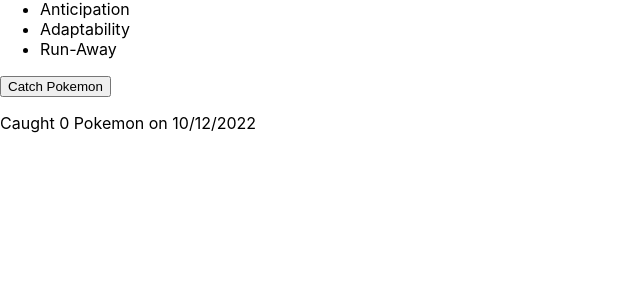
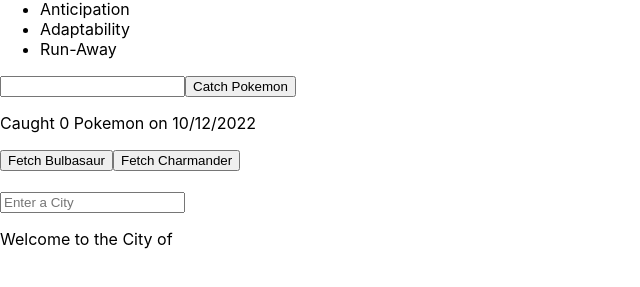
Before and after one commit to LN2410/Pokedox, a React (Create React App) app: page / in a window 1280 px wide. Shown: the part 439-726 px from the top of the page, without its empty margins (0-640 px from the left). Built offline with nearby package versions, Linux system fonts and the light colour scheme.

Commit message:
add button and input field + logic

```diff
--- a/src/App.js
+++ b/src/App.js
@@ -2,6 +2,8 @@
 import Logo from "./Logo.js";
 import BestPokemon from "./BestPokemon.js";
 import CaughtPokemon from "./CaughtPokemon.js";
+import PokemonMovesSelector from "./PokemonMovesSelector.js";
+import PokemonCity from "./PokemonCity";
 
 function App() {
   const appName = "Lihle's Pokedox";
@@ -17,6 +19,8 @@
       <Logo appName={appName} logWhenClicked={logWhenClicked} />
       <BestPokemon abilities={abilities} />
       <CaughtPokemon date={date} />
+      <PokemonMovesSelector />
+      <PokemonCity />
     </div>
   );
 }
--- a/src/CaughtPokemon.js
+++ b/src/CaughtPokemon.js
@@ -7,8 +7,15 @@
     setCaught(caught + 1);
   }
 
+  const [pokemonNameInput, setPokemonNameInput] = useState("");
+
+  function handleInputChange(event) {
+    setPokemonNameInput(event.target.value);
+  }
+
   return (
     <div>
+      <input value={pokemonNameInput} onChange={handleInputChange}></input>
       <button onClick={catchPokemon}>Catch Pokemon</button>
       <p>
         Caught {caught} Pokemon on {props.date}
--- /dev/null
+++ b/src/PokemonCity.js
@@ -0,0 +1,23 @@
+import React, { useState } from "react";
+
+function PokemonCity() {
+  const [city, setCity] = useState("");
+
+  function updateCity(event) {
+    setCity(event.target.value);
+  }
+  return (
+    <div>
+      <br></br>
+      <input
+        type="text"
+        value={city}
+        onChange={updateCity}
+        placeholder="Enter a City"
+      ></input>
+      <p>Welcome to the City of {city}</p>
+    </div>
+  );
+}
+
+export default PokemonCity;
--- /dev/null
+++ b/src/PokemonMoves.js
@@ -0,0 +1,42 @@
+import React, { useEffect, useState } from "react";
+
+function PokemonMoves(props) {
+  const [pokemonData, setPokemonData] = useState(null);
+
+  useEffect(() => {
+    fetch(`https://pokeapi.co/api/v2/pokemon/${props.pokemonId}/`)
+      .then((response) => response.json())
+      .then((data) => {
+        setPokemonData(data);
+      });
+  }, []);
+
+  return (
+    <div>
+      pokemonData ? (<p>{pokemonData.name}'s moves:</p>
+      <ul>
+        {pokemonData.moves.map((move, index) => {
+          return <li key={index}>{move.move.name}</li>;
+        })}
+      </ul>
+      ) : null
+    </div>
+  );
+
+  //   if (pokemonData) {
+  //     return (
+  //       <div>
+  //         <p>{pokemonData.name}'s moves:</p>
+  //         <ul>
+  //           {pokemonData.moves.map((move, index) => {
+  //             return <li key={index}>{move.move.name}</li>;
+  //           })}
+  //         </ul>
+  //       </div>
+  //     );
+  //   } else {
+  //     return null;
+  //   }
+}
+
+export default PokemonMoves;
--- /dev/null
+++ b/src/PokemonMovesSelector.js
@@ -0,0 +1,24 @@
+import React, { useState } from "react";
+
+import PokemonMoves from "./PokemonMoves";
+
+function PokemonMovesSelector() {
+  const [id, setId] = useState(null);
+
+  function handleBulbasaurClick() {
+    setId(1);
+  }
+  function handleCharmanderClick() {
+    setId(4);
+  }
+
+  return (
+    <div>
+      <button onClick={handleBulbasaurClick}>Fetch Bulbasaur</button>
+      <button onClick={handleCharmanderClick}>Fetch Charmander</button>
+      {id ? <PokemonMoves pokemonId={id} /> : null}
+    </div>
+  );
+}
+
+export default PokemonMovesSelector;
```
